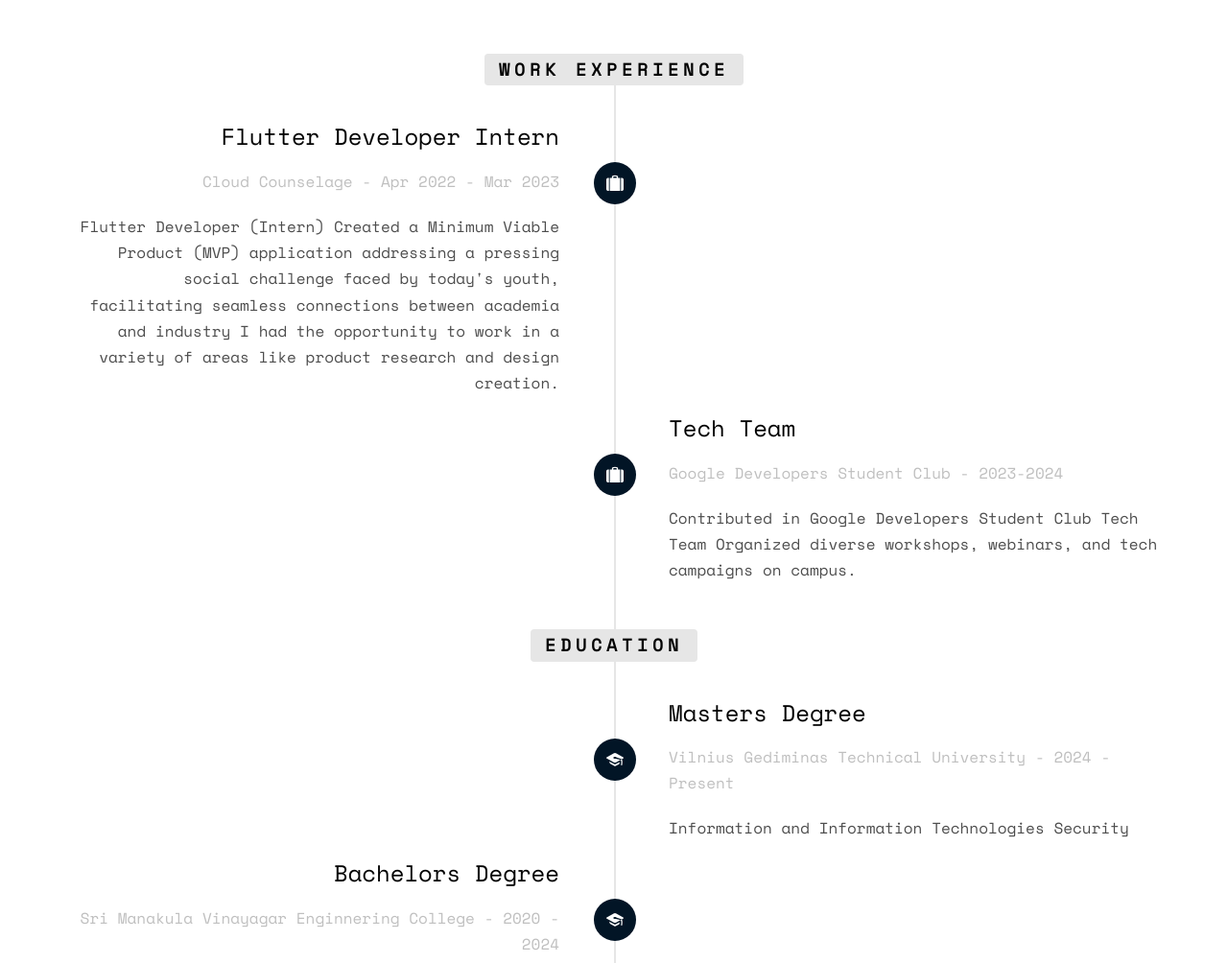
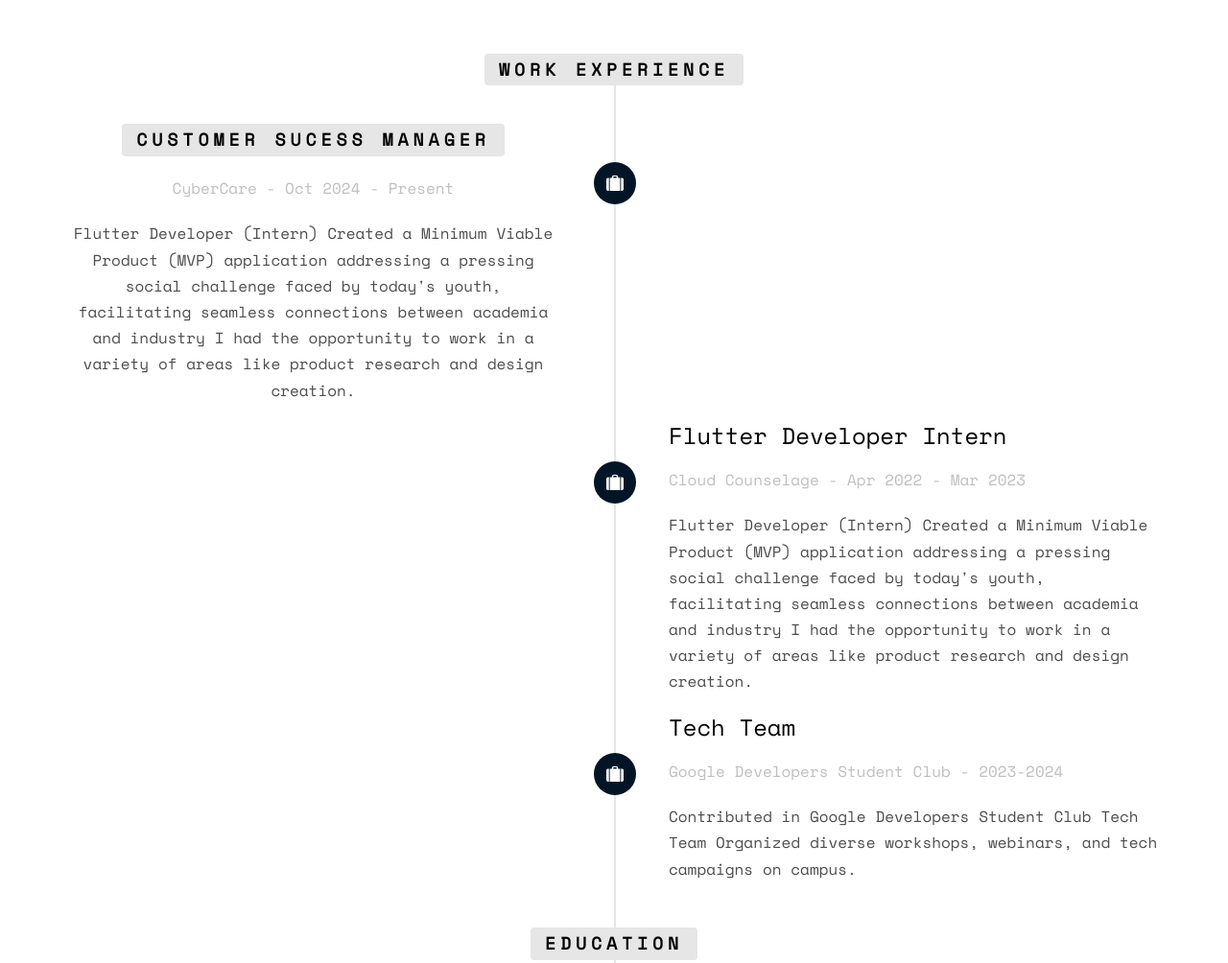
Before and after one commit to abhishekarvind/portfolio, a plain HTML site: page index.html in a window 1280 px wide. Shown: the part 1820-2824 px from the top of the page at 96% size. Drawn offline with nearby package versions, Linux system fonts and the light colour scheme; some packages are replaced by stand-ins of ours; no server answers; files whose address does not match are found by name.

Commit message:
Update index.html

```diff
--- a/index.html
+++ b/index.html
@@ -107,7 +107,21 @@
 						<li class="timeline-heading text-center animate-box">
 							<div><h3>Work Experience</h3></div>
 						</li>
-						<li class="animate-box timeline-unverted">
+
+						<li class="timeline-heading text-center animate-box">
+							<div class="timeline-badge"><i class="icon-suitcase"></i></div>
+							<div class="timeline-panel">
+								<div class="timeline-heading">
+									<h3 class="timeline-title">Customer Sucess Manager</h3>
+									<span class="company">CyberCare - Oct 2024 - Present</span>
+								</div>
+								<div class="timeline-body">
+									<p>Flutter Developer (Intern) Created a Minimum Viable Product (MVP) application addressing a pressing social challenge faced by today's youth, facilitating seamless connections between academia and industry I had the opportunity to work in a variety of areas like product research and design creation.</p>
+								</div>
+							</div>
+						</li>
+
+						<li class="timeline-inverted animate-box">
 							<div class="timeline-badge"><i class="icon-suitcase"></i></div>
 							<div class="timeline-panel">
 								<div class="timeline-heading">
```
